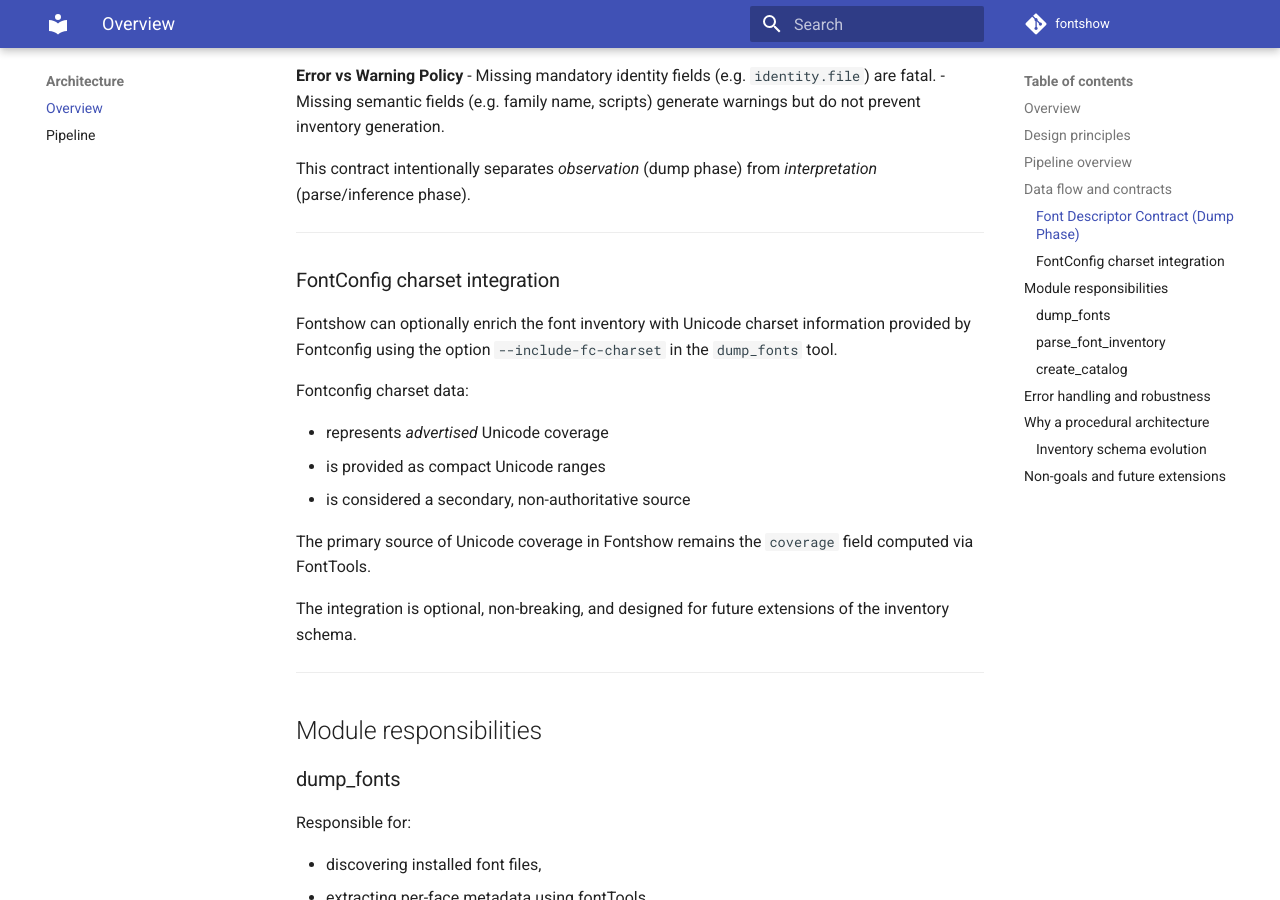
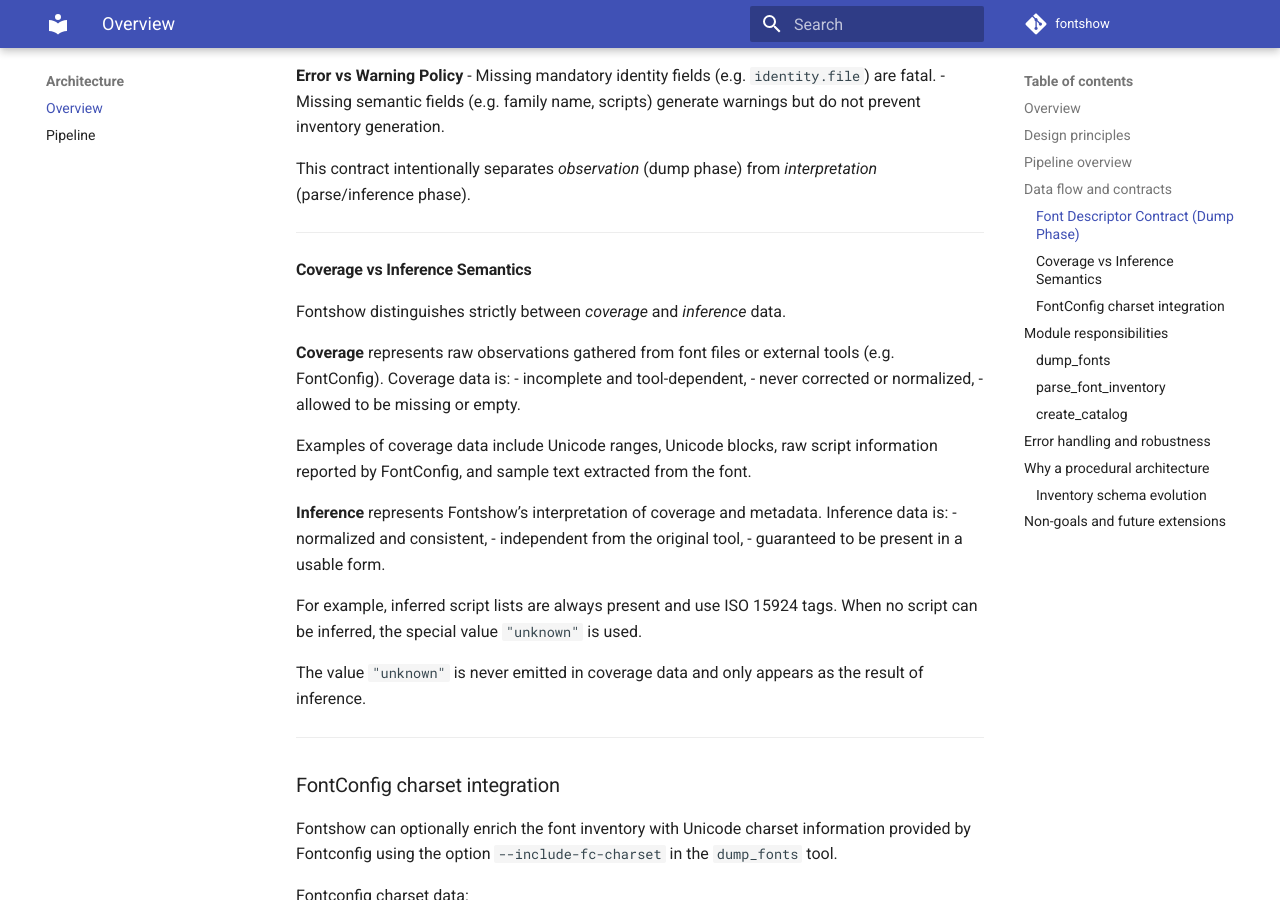
Before and after one commit to marco0560/Fontshow, an MkDocs documentation site: the page built from docs/architecture.md, in a window 1280 px wide and 900 px high, scrolled down 2614 px. Built offline with MkDocs 1.6.1 and Material for MkDocs 9.7.7, drawn with Linux system fonts in a browser that asks for light colours; comment, search, counter and statistics services are not loaded.

Commit message:
docs(core): clarify coverage vs inference semantics
Why:
- Clarify the distinction between coverage and inference data to improve understanding of Fontshow's data model.

What:
- Add documentation explaining the semantics of coverage vs inference data.
- Add a test case to ensure that "unknown" is never present in coverage data.

Notes:
-

Refs: #

```diff
--- a/docs/architecture.md
+++ b/docs/architecture.md
@@ -137,6 +137,33 @@
 
 ---
 
+#### Coverage vs Inference Semantics
+
+Fontshow distinguishes strictly between *coverage* and *inference* data.
+
+**Coverage** represents raw observations gathered from font files or external
+tools (e.g. FontConfig). Coverage data is:
+- incomplete and tool-dependent,
+- never corrected or normalized,
+- allowed to be missing or empty.
+
+Examples of coverage data include Unicode ranges, Unicode blocks, raw script
+information reported by FontConfig, and sample text extracted from the font.
+
+**Inference** represents Fontshow’s interpretation of coverage and metadata.
+Inference data is:
+- normalized and consistent,
+- independent from the original tool,
+- guaranteed to be present in a usable form.
+
+For example, inferred script lists are always present and use ISO 15924 tags.
+When no script can be inferred, the special value `"unknown"` is used.
+
+The value `"unknown"` is never emitted in coverage data and only appears as the
+result of inference.
+
+---
+
 ### FontConfig charset integration
 
 Fontshow can optionally enrich the font inventory with Unicode charset
```
Also changed, not shown: 1 other file.
